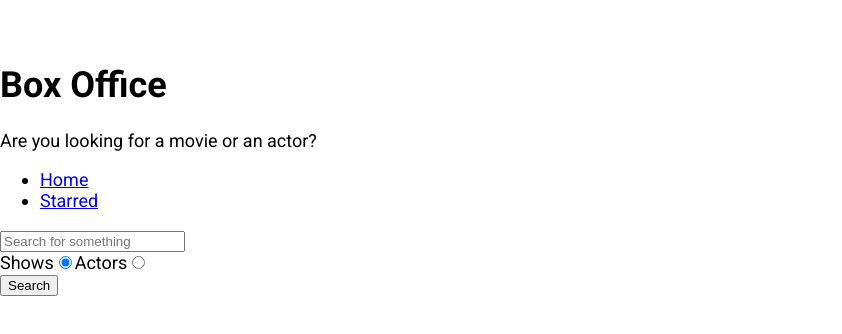
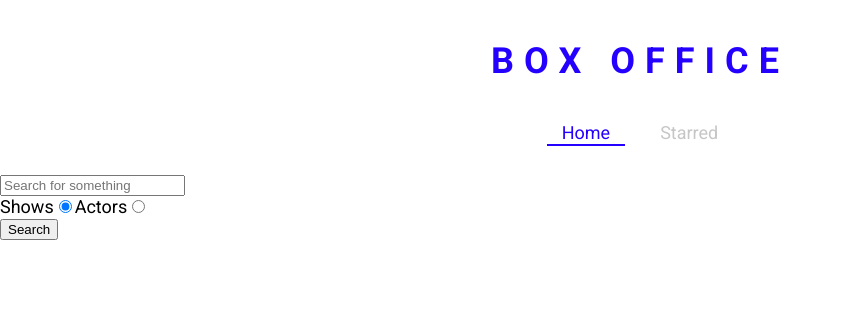
Before and after one commit to himasai-1423/box-office-app, a React (Create React App) app: page / in a window 1280 px wide. Shown: the top 334 px of the page, without its empty margins (0-842 px from the left). Built offline with nearby package versions, Linux system fonts and the light colour scheme.

Commit message:
Defined theme for styled components

```diff
--- a/src/App.js
+++ b/src/App.js
@@ -1,12 +1,22 @@
 import React from 'react';
 import { Switch, Route } from 'react-router-dom';
+import { ThemeProvider } from 'styled-components';
 
 import Home from './pages/Home';
 import Starred from './pages/Starred';
 import Show from './pages/Show';
 
+const theme = {
+  mainColors: {
+    blue: '#2400ff',
+    gray: '#c6c6c6',
+    dark: '#353535',
+  },
+};
+
 function App() {
   return (
+    <ThemeProvider theme={theme}>
       <Switch>
         <Route exact path="/">
           <Home />
@@ -24,6 +34,7 @@
           <div>Not found</div>
         </Route>
       </Switch>
+    </ThemeProvider>
   );
 }
 
--- a/src/components/Navs.js
+++ b/src/components/Navs.js
@@ -1,5 +1,7 @@
 import React from 'react';
-import { Link } from 'react-router-dom';
+import { useLocation } from 'react-router-dom';
+
+import { NavList, LinkStyled } from './Navs.styled';
 
 const LINKS = [
   { to: '/', text: 'Home' },
@@ -7,15 +9,22 @@
 ];
 
 const Navs = () => {
+  const location = useLocation();
+
   return (
     <div>
-      <ul>
+      <NavList>
         {LINKS.map(item => (
           <li key={item.to}>
-            <Link to={item.to}>{item.text}</Link>
+            <LinkStyled
+              to={item.to}
+              className={item.to === location.pathname ? 'active' : ''}
+            >
+              {item.text}
+            </LinkStyled>
           </li>
         ))}
-      </ul>
+      </NavList>
     </div>
   );
 };
--- /dev/null
+++ b/src/components/Navs.styled.js
@@ -0,0 +1,41 @@
+import styled from 'styled-components';
+import { Link } from 'react-router-dom';
+
+export const NavList = styled.ul`
+  display: flex;
+  justify-content: center;
+  list-style: none;
+  margin: 0 0 30px;
+  padding: 0;
+`;
+
+export const LinkStyled = styled(Link)`
+  margin: 0 10px;
+  padding: 3px 15px;
+  position: relative;
+  text-decoration: none;
+  color: ${({ theme }) => theme.mainColors.gray};
+  &.active {
+    color: ${({ theme }) => theme.mainColors.blue};
+    &:after {
+      content: '';
+      position: absolute;
+      display: block;
+      height: 2px;
+      left: 0%;
+      bottom: 0;
+      background-color: ${({ theme }) => theme.mainColors.blue};
+      animation: slide-in 0.3s ease-in forwards;
+      @keyframes slide-in {
+        from {
+          left: 50%;
+          width: 0;
+        }
+        to {
+          left: 0%;
+          width: 100%;
+        }
+      }
+    }
+  }
+`;
--- a/src/components/Title.js
+++ b/src/components/Title.js
@@ -1,11 +1,12 @@
 import React from 'react';
+import { TitleWrapper } from './Title.styled';
 
-const Title = ({ title, subTitle }) => {
+const Title = ({ title, subtitle }) => {
   return (
-    <div>
-      <h1> {title} </h1>
-      <p> {subTitle} </p>
-    </div>
+    <TitleWrapper>
+      <h1>{title}</h1>
+      <p>{subtitle}</p>
+    </TitleWrapper>
   );
 };
 
--- /dev/null
+++ b/src/components/Title.styled.js
@@ -0,0 +1,18 @@
+import styled from 'styled-components';
+
+export const TitleWrapper = styled.div`
+  text-align: center;
+  margin: 0 0 40px;
+
+  h1 {
+    color: ${({ theme }) => theme.mainColors.blue};
+    letter-spacing: 10px;
+    text-transform: uppercase;
+    margin: 0 0 10px;
+  }
+
+  p {
+    color: ${({ theme }) => theme.mainColors.dark};
+    margin: 0;
+  }
+`;
```
Lines whose indentation alone changed are shown as unchanged.
